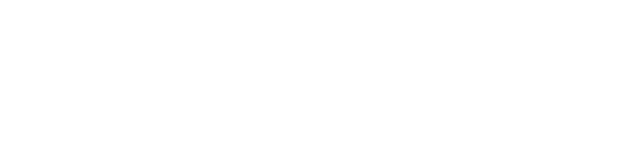
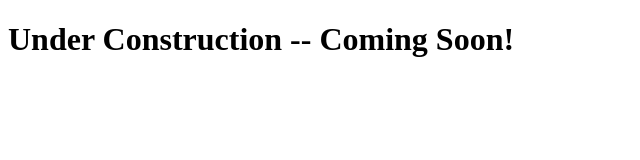
Before and after one commit to sksalleh/responsive-website-assignment, a plain HTML site: page index.html in a window 1280 px wide. Shown: the whole page, without its empty margins (0-640 px from the left). Drawn offline with Linux system fonts and the light colour scheme.

Commit message:
repo and page link created

```diff
--- a/index.html
+++ b/index.html
@@ -4,9 +4,10 @@
     <meta charset="UTF-8">
     <meta http-equiv="X-UA-Compatible" content="IE=edge">
     <meta name="viewport" content="width=device-width, initial-scale=1.0">
-    <title>Document</title>
+    <title>Responsive Website | Assignment 2</title>
 </head>
 <body>
+    <h1>Under Construction -- Coming Soon!</h1>
 
 </body>
 </html>
```
